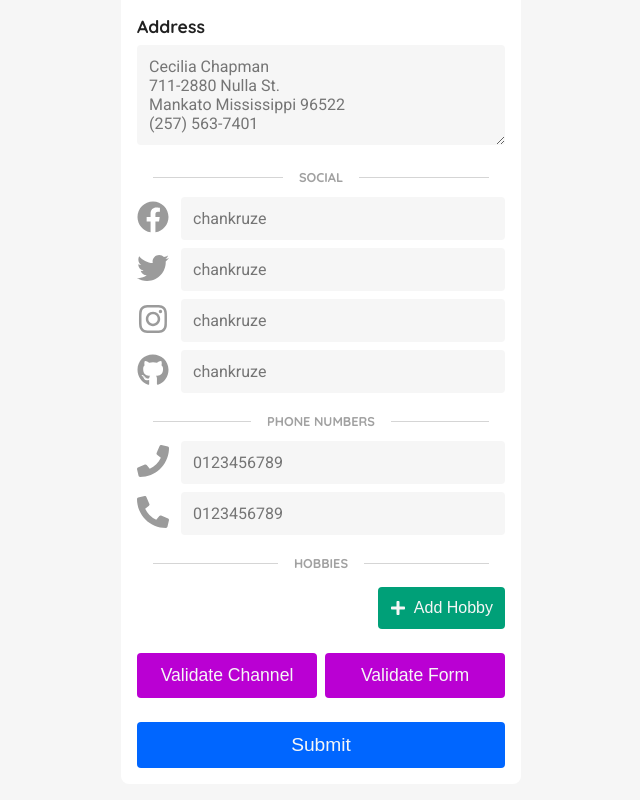
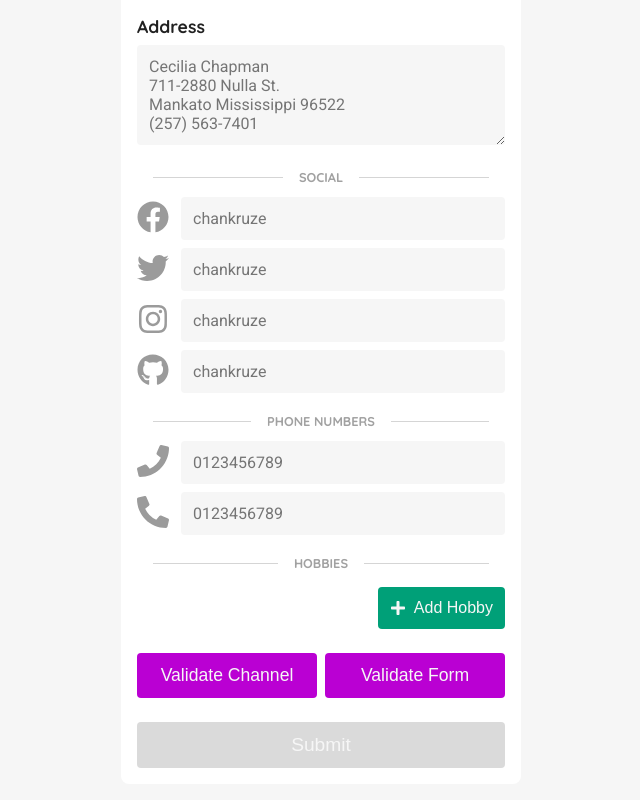
Before and after one commit to chankruze/formik-fundamentals, a React (Create React App) app: page / in a window 1280 px wide. Shown: the part 312-1112 px from the top of the page, without its empty margins (319-959 px from the left). Built offline with nearby package versions, Linux system fonts and the light colour scheme.

Commit message:
disable submit: disable the form based on the form state
Signed-off-by: chankruze <chankruze@gmail.com>

```diff
--- a/src/YoutubeForm.module.css
+++ b/src/YoutubeForm.module.css
@@ -98,6 +98,12 @@ button[type="submit"]:hover {
   background: rgb(0, 132, 255);
 }
 
+button[type="submit"]:disabled {
+  background: rgb(218, 218, 218);
+  color: #f6f6f6;
+  cursor: not-allowed;
+}
+
 .error_div {
   /* background: rgb(255, 69, 69); */
   border-radius: 0.25rem;
--- a/src/YoutubeFormV2.js
+++ b/src/YoutubeFormV2.js
@@ -90,6 +90,7 @@ const YoutubeFormV2 = () => {
         // can disable validation
         // validateOnBlur={false}
         // validateOnChange={false}
+        // validateOnMount (not recommended)
       >
         {(formik) => (
           <Form className={styles.form}>
@@ -324,7 +325,13 @@ const YoutubeFormV2 = () => {
             </div>
             {/* submit button */}
             <div className={styles.wrapper_div}>
-              <button type="submit">Submit</button>
+              <button
+                type="submit"
+                // for dirty (initialize fields with empty values)
+                disabled={!(formik.isValid && formik.dirty)}
+              >
+                Submit
+              </button>
             </div>
           </Form>
         )}
```
